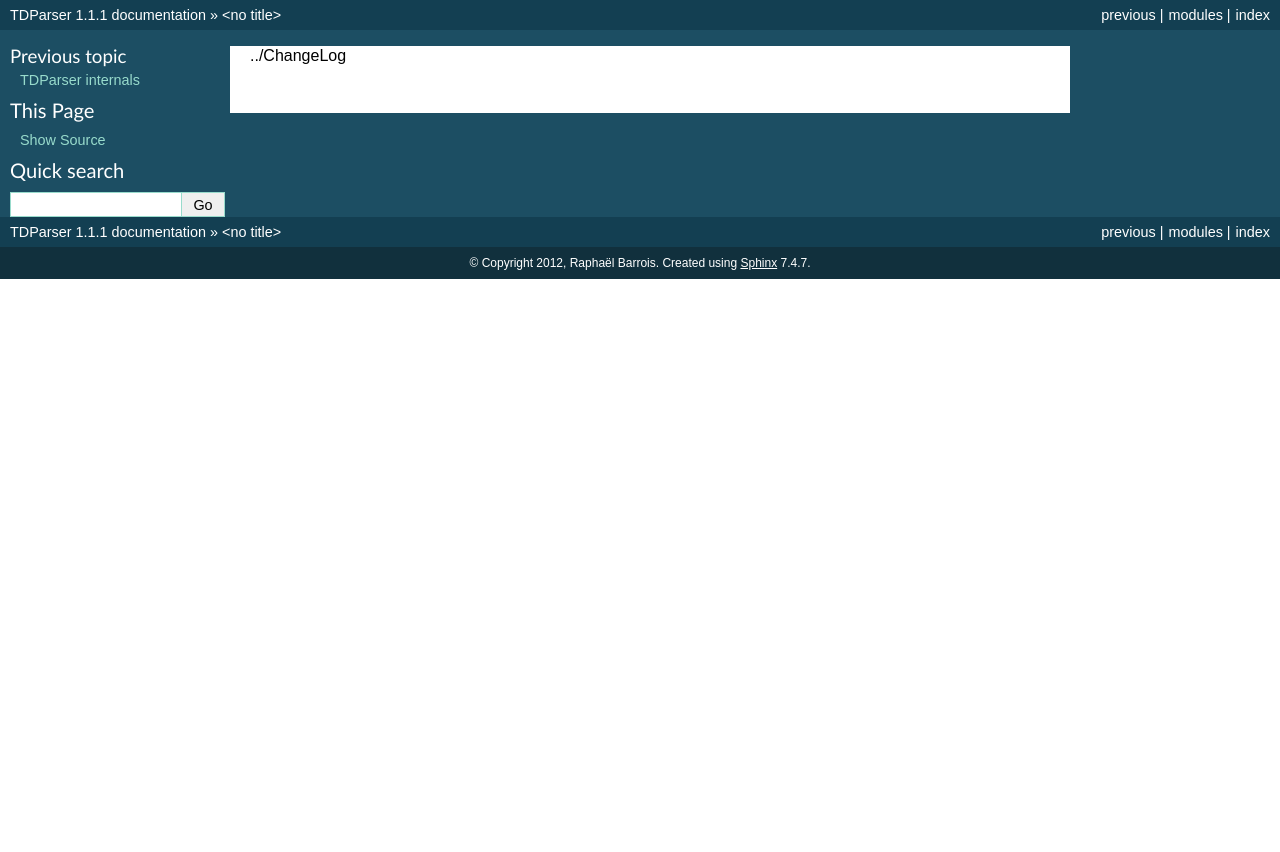
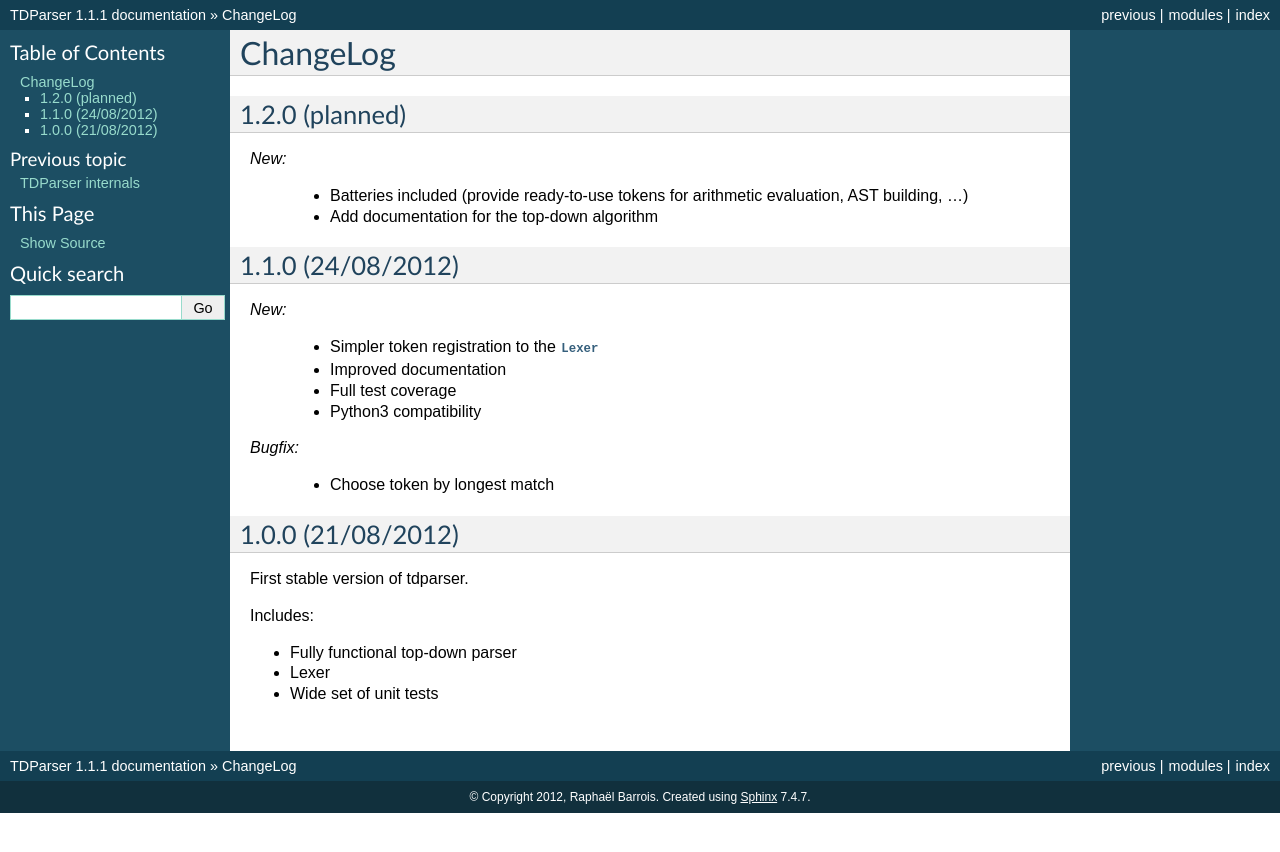
Before and after one commit to rbarrois/tdparser, a Sphinx documentation site: the page built from doc/changelog.rst, in a window 1280 px wide. Shown: the top 852 px of the page. Built offline with Sphinx 7.4.7, drawn with Linux system fonts in a browser that asks for light colours.

Commit message:
Swap ChangeLog and doc/changelog.rst
Signed-off-by: Raphaël Barrois <raphael.barrois@polytechnique.org>

```diff
--- a/doc/changelog.rst
+++ b/doc/changelog.rst
@@ -1 +1,36 @@
-../ChangeLog
+ChangeLog
+=========
+
+1.2.0 (planned)
+---------------
+
+*New:*
+
+    - Batteries included (provide ready-to-use tokens for arithmetic evaluation, AST building, ...)
+    - Add documentation for the top-down algorithm
+
+1.1.0 (24/08/2012)
+------------------
+
+*New:*
+
+    - Simpler token registration to the :class:`~tdparser.Lexer`
+    - Improved documentation
+    - Full test coverage
+    - Python3 compatibility
+
+*Bugfix:*
+
+    - Choose token by longest match
+
+
+1.0.0 (21/08/2012)
+------------------
+
+First stable version of tdparser.
+
+Includes:
+
+- Fully functional top-down parser
+- Lexer
+- Wide set of unit tests
```
Also changed, not shown: 1 other file.
